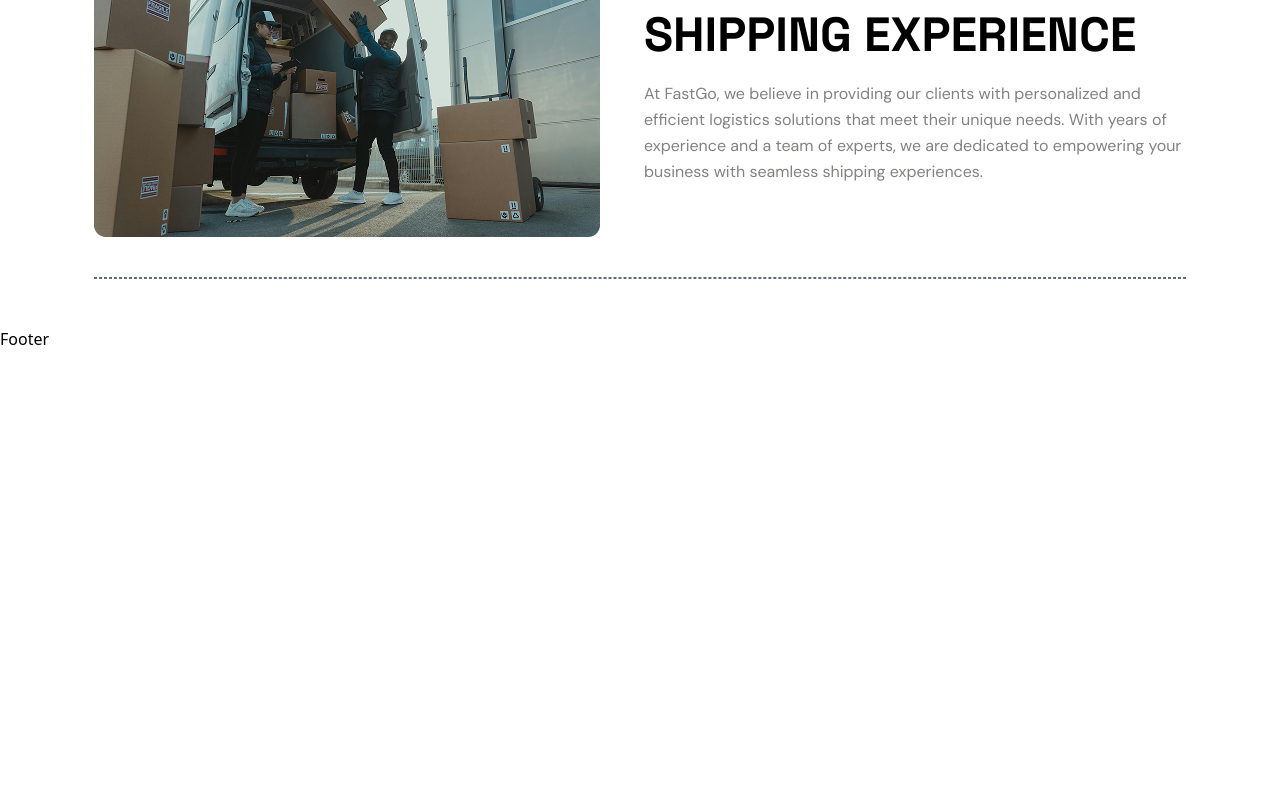
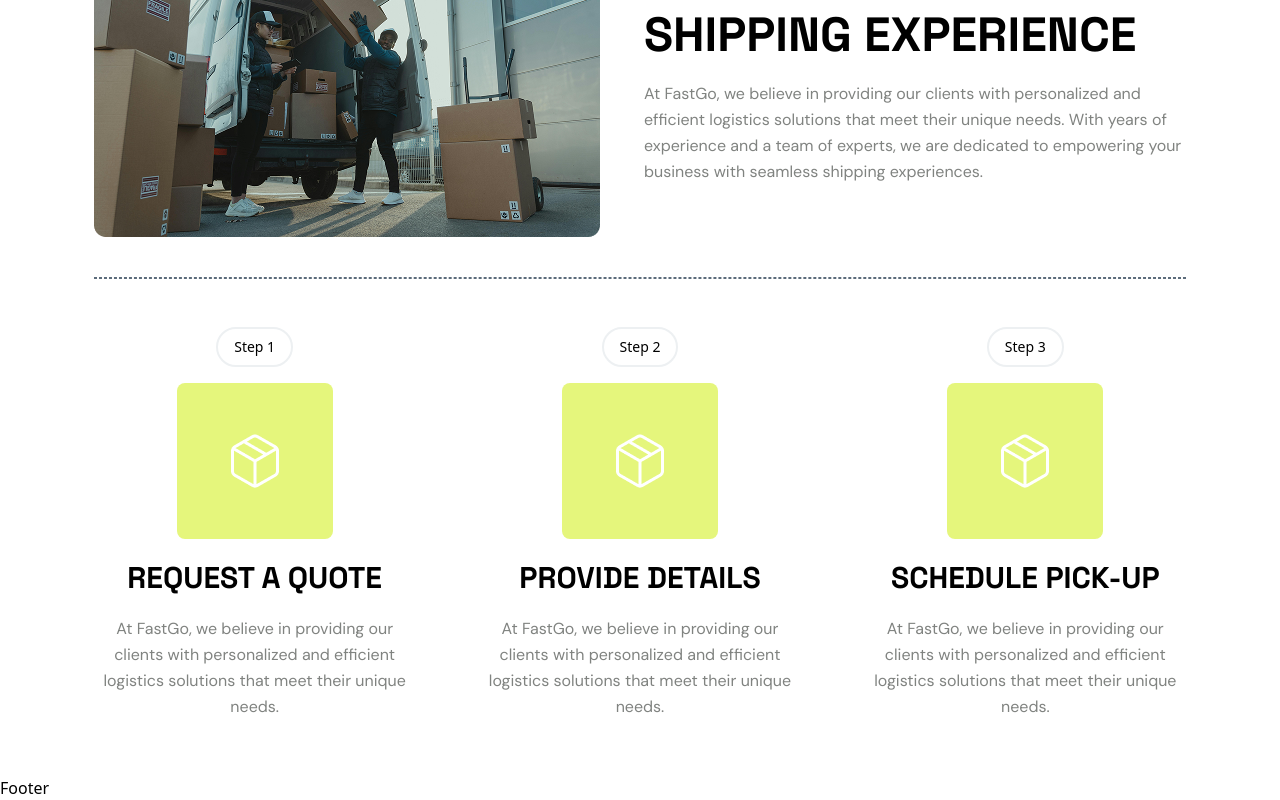
Before and after one commit to Mdsakib999/Logistics-development-M-5, a React (Vite) app: page / in a window 1280 px wide. Shown: the part 2168-2968 px from the top of the page. Before the commit the page ends 2519 px from the top, so only its background shows below. Built offline with nearby package versions, Linux system fonts and the light colour scheme.

Commit message:
howItWorks section completed

```diff
--- a/src/components/sections/HowItWorks.jsx
+++ b/src/components/sections/HowItWorks.jsx
@@ -3,6 +3,7 @@ import useWindowSize from "../../utils/WindowSize";
 import Container from "../layout/Container";
 import Heading from "../ui/Heading";
 import Paragraph from "../ui/Paragraph";
+import WorkCard from "../ui/WorkCard";
 export default function HowItWorks() {
   const { width } = useWindowSize();
   return (
@@ -39,8 +40,10 @@ export default function HowItWorks() {
         </div>
         <hr className="border-1 border-[#5C6C7B] border-dashed my-4 md:my-10" />
         {/* card section */}
-        <div className="">
-
+        <div className="flex my-12 flex-col sm:flex-row gap-12 sm:gap-16">
+          <WorkCard heading="Request a quote" step="1"></WorkCard>
+          <WorkCard heading="Provide details" step="2"></WorkCard>
+          <WorkCard heading="Schedule pick-up" step="3"></WorkCard>
         </div>
       </Container>
     </div>
--- a/src/components/ui/WorkCard.jsx
+++ b/src/components/ui/WorkCard.jsx
@@ -1,18 +1,27 @@
-import React from 'react'
-import packageIcon from '../../assets/package.png'
-import Heading from './Heading'
-import Paragraph from '../ui/Paragraph';
-export default function WorkCard({step}) {
+import packageIcon from "../../assets/package.png";
+import useWindowSize from "../../utils/WindowSize";
+import Paragraph from "../ui/Paragraph";
+import Heading from "./Heading";
+export default function WorkCard({ step, heading }) {
+  const { width } = useWindowSize();
   return (
-    <div>
-        <p>Step {step}</p>
-        <div className="bg-secondary">
-            <img className="" src={packageIcon} alt="package icon" />
-        </div>
-        <Heading>Request a Quote</Heading>
-        <Paragraph>
-            At FastGo, we believe in providing our clients with personalized and efficient logistics solutions that meet their unique needs.
-        </Paragraph>
-            </div>
-  )
+    <div className="w-2/3 mx-auto sm:w-1/3 flex flex-col gap-4 items-center">
+      <p className="border-2 text-sm px-4 py-2 rounded-full border-[#EDF0F2]">
+        Step {step}
+      </p>
+      <div className="bg-secondary rounded-lg p-12">
+        <img className="" src={packageIcon} alt="package icon" />
+      </div>
+      <Heading
+        fontSize={`${width > 1080 ? "3xl" : width > 768 ? "2xl" : "xl"}`}
+        align="center"
+      >
+        {heading}
+      </Heading>
+      <Paragraph align="center">
+        At FastGo, we believe in providing our clients with personalized and
+        efficient logistics solutions that meet their unique needs.
+      </Paragraph>
+    </div>
+  );
 }
```
